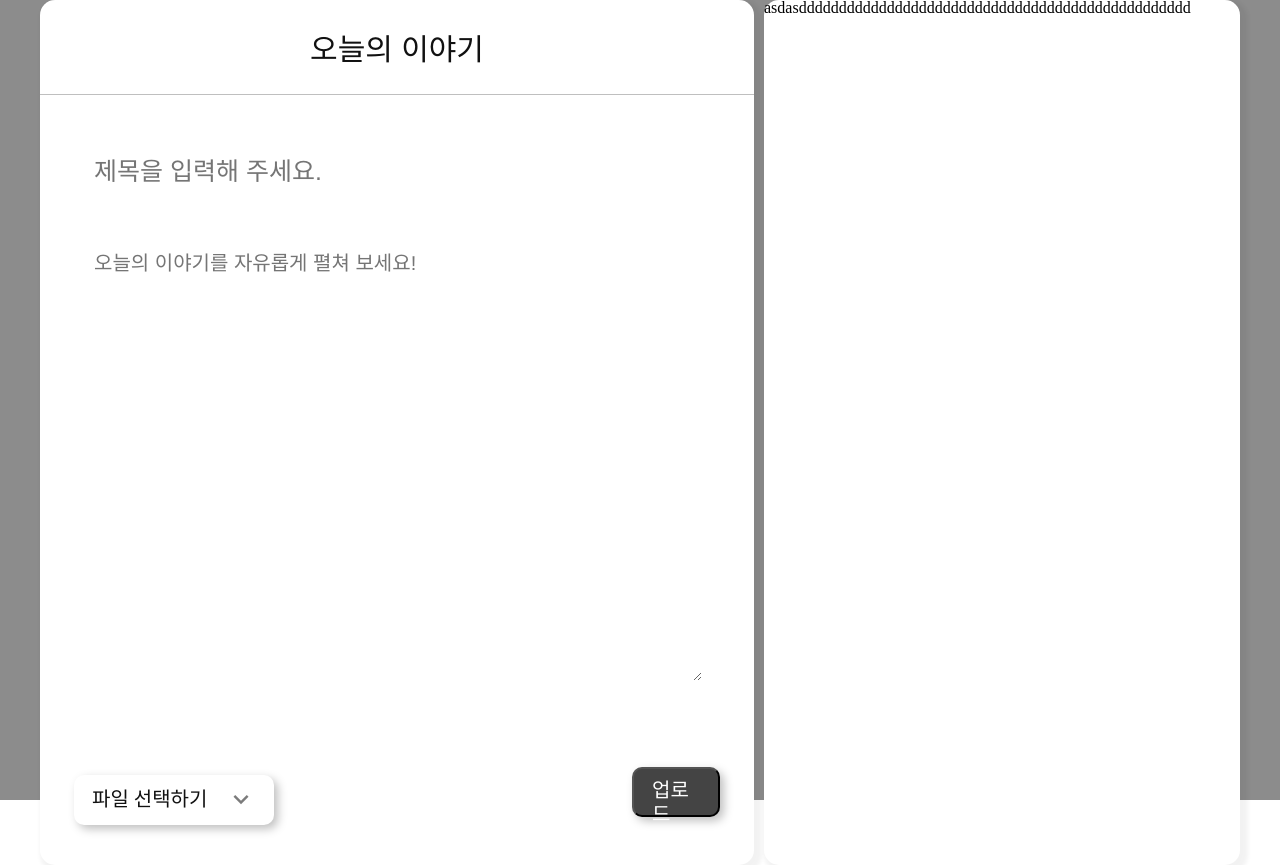
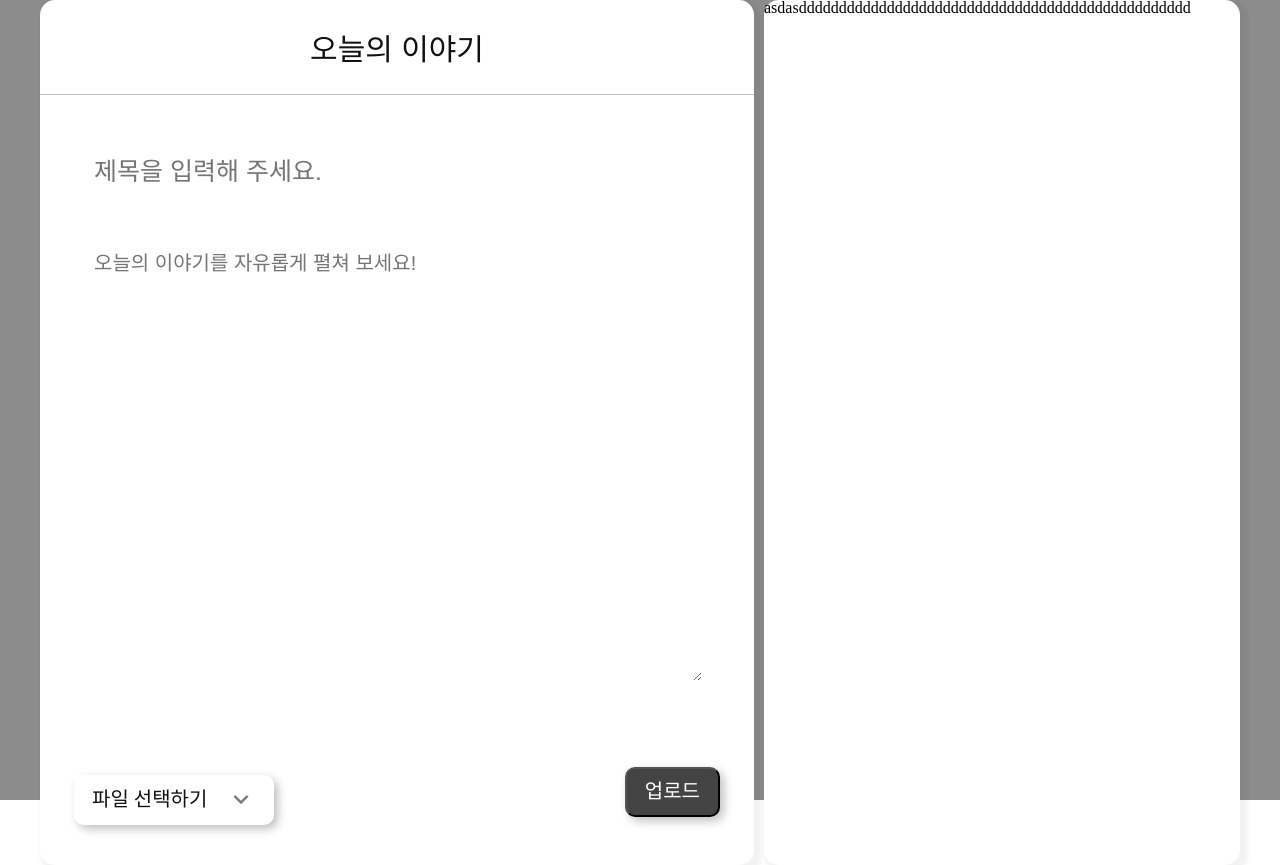
Before and after one commit to sjparklab/ClosetInDiary-Frontend-Responsive-Vite, a React (Vite) app: page /diaryupload in a window 1280 px wide. Built offline with nearby package versions, Linux system fonts and the light colour scheme; no server answers; a web font is replaced by a local one.

Commit message:
branching

```diff
--- a/src/pages/DiaryUpload/DiaryUpload.module.css
+++ b/src/pages/DiaryUpload/DiaryUpload.module.css
@@ -123,6 +123,11 @@
     padding: 34px 34px 32px 34px;
 
 }
+
+.UpBt {
+    width: 100%;
+    height: 100%;
+}
 .UpBt2{
     font-family: "Pretendard";
     font-size: 20px;
@@ -134,10 +139,8 @@
     color: rgba(255, 255, 255, 1);
     background: rgba(68, 68, 68, 1);
     box-shadow: 4px 4px 10px 0px rgba(0, 0, 0, 0.25);
-    width: 88px;
+    /* width: 88px; */
     height: 50px;
-    top: 890px;
-    left: 956px;
     padding: 10px 18px 10px 18px;
     gap: 10px;
     border-radius: 10px;
```
